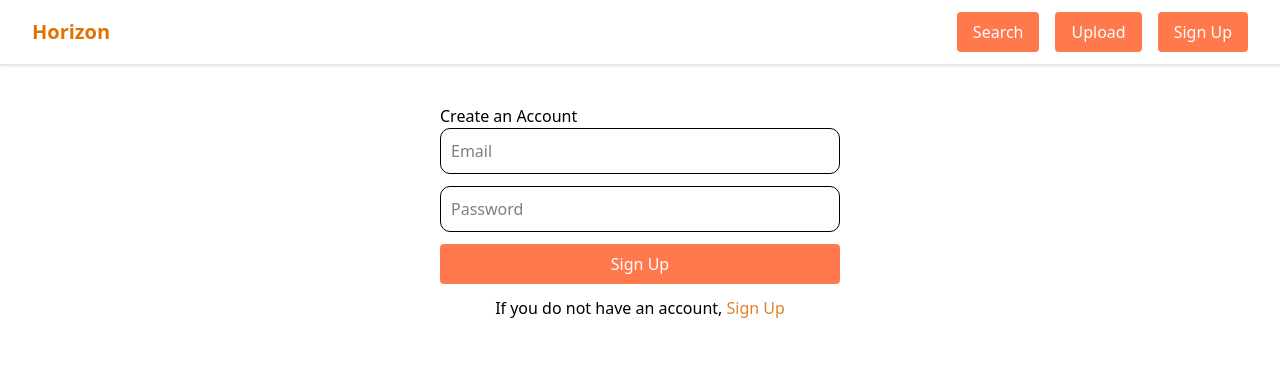
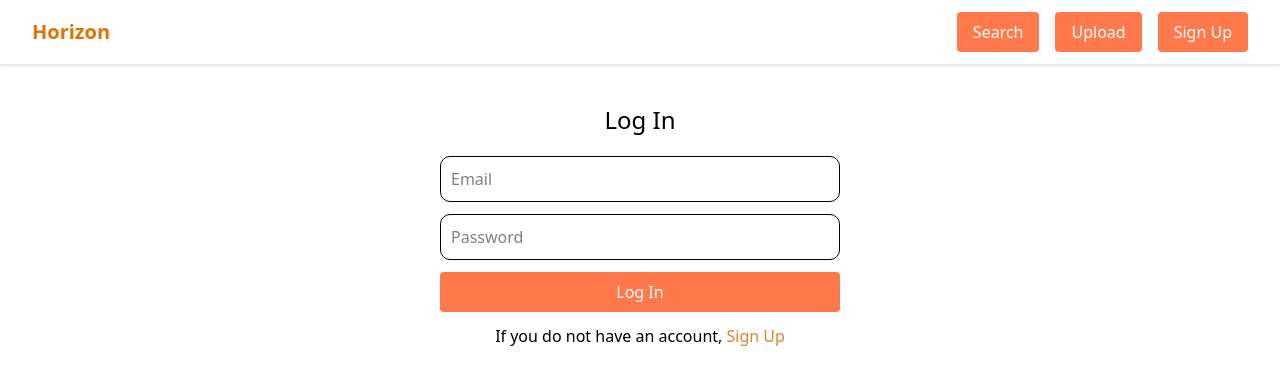
Before and after one commit to mguerra5/Horizon, a Next.js app: page /onboarding/login in a window 1280 px wide. Shown: the top 384 px of the page. Built offline with nearby package versions, Linux system fonts and the light colour scheme; no server answers.

Commit message:
Changing title

```diff
--- a/app/onboarding/login/page.tsx
+++ b/app/onboarding/login/page.tsx
@@ -49,14 +49,14 @@ export default function SignUpPage() {
                 router.push('/');
             }
         }
-        checkSignedIn();
+        // checkSignedIn();
     }, []);
 
 
     return (
         <CheckIfLoading loading={loading}>
             <div style={{ maxWidth: 400, margin: '40px auto' }}>
-                <h1>Create an Account</h1>
+                <h1 className='text-2xl text-center pb-5'>Log In</h1>
 
                 <div style={{ display: 'flex', flexDirection: 'column', gap: 12 }}>
                     <FormInput
@@ -73,7 +73,7 @@ export default function SignUpPage() {
                         onChange={setPassword}
                     />
 
-                    <Button onClick={handleSignUp}>Sign Up</Button>
+                    <Button onClick={handleSignUp}>Log In</Button>
 
                     <p className='text-center'>If you do not have an account, <Link className='text-(--orange)' href='/onboarding/signup'>Sign Up</Link></p>
                 </div>
--- a/app/onboarding/signup/page.tsx
+++ b/app/onboarding/signup/page.tsx
@@ -79,7 +79,7 @@ export default function SignUpPage() {
     return (
         <CheckIfLoading loading={loading}>
             <div style={{ maxWidth: 400, margin: '40px auto' }}>
-                <h1>Create an Account</h1>
+                <h1 className='text-2xl text-center pb-5'>Create an Account</h1>
 
                 <div style={{ display: 'flex', flexDirection: 'column', gap: 12 }}>
                     <FormInput
```
